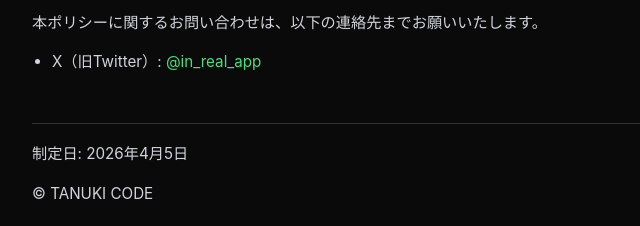
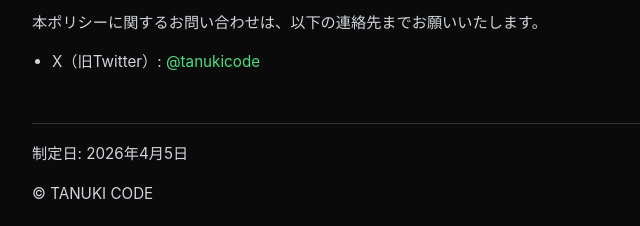
Before and after one commit to tanukicode-dev/privacy-policy, a plain HTML site: page in-real/index.html in a window 1280 px wide. Shown: the part 1490-1716 px from the top of the page, 264-904 px from the left. Drawn offline with Linux system fonts and the light colour scheme.

Commit message:
Update index.html
update/20260405

```diff
--- a/in-real/index.html
+++ b/in-real/index.html
@@ -144,7 +144,7 @@
 <h2>8. お問い合わせ</h2>
 <p>本ポリシーに関するお問い合わせは、以下の連絡先までお願いいたします。</p>
 <ul>
-  <li>X（旧Twitter）: <a href="https://x.com/in_real_app" target="_blank" rel="noopener">@in_real_app</a></li>
+  <li>X（旧Twitter）: <a href="https://x.com/tanukicode" target="_blank" rel="noopener">@tanukicode</a></li>
 </ul>
 
 <div class="footer">
```
